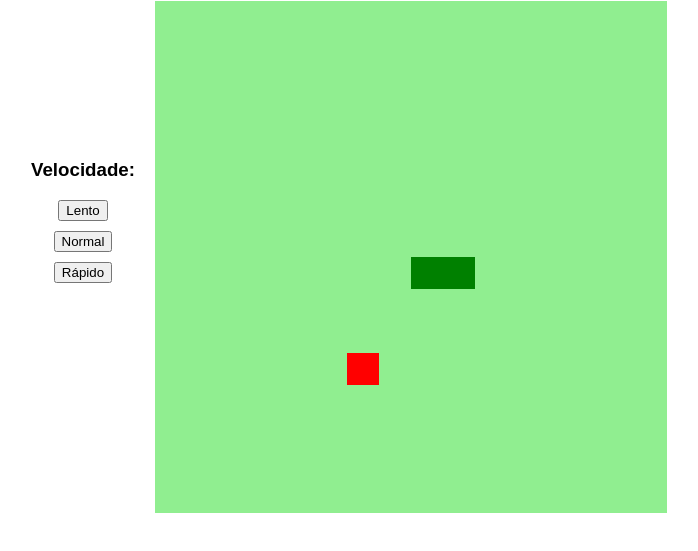
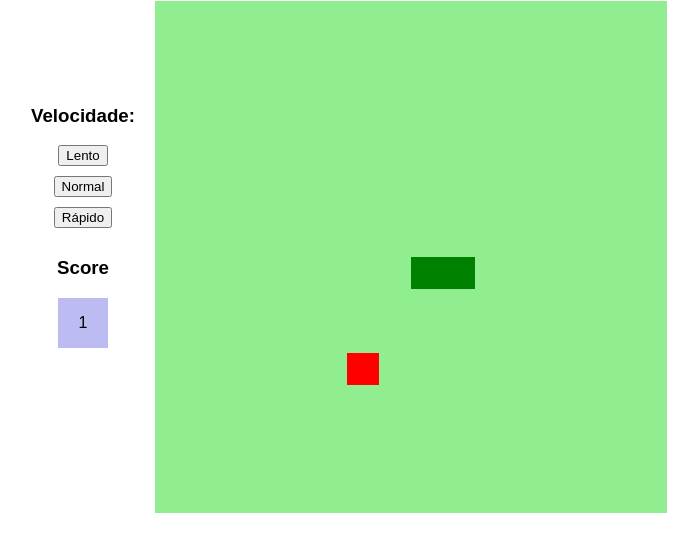
Before and after one commit to pednucci/jogo-cobrinha, a plain HTML site: page index.html in a window 1280 px wide. Shown: the part 87-638 px from the top of the page, without its empty margins (291-989 px from the left). Drawn offline with Linux system fonts and the light colour scheme.

Commit message:
sistema de pontuação adicionado

```diff
--- a/index.html
+++ b/index.html
@@ -15,6 +15,10 @@
             <button class="speedBt" id="lento" onclick="velocidade(this.id)">Lento</button>
             <button class="speedBt" id="normal" onclick="velocidade(this.id)">Normal</button>
             <button class="speedBt" id="rapido" onclick="velocidade(this.id)">Rápido</button>
+            <h3>Score</h3>
+            <div class="caixaPontuacao">
+                <p id="points">0</p>
+            </div>
         </div>
         <div class="canva">
             <h1>Jogo da Cobrinha!</h1>
--- a/script.js
+++ b/script.js
@@ -1,7 +1,9 @@
 let canvas = document.getElementById("snake");
 let context = canvas.getContext("2d");
 let box = 32;
+let counter = 1;
 let snake = [];
+let score = document.getElementById("points");
 snake[0] = {
     x: 8 * box,
     y: 8 * box
@@ -75,8 +77,10 @@ function iniciarJogo() {
         snake.pop();
     }
     else{
+        score.innerHTML = counter++;
+        console.log(counter)
         food.x = Math.floor(Math.random() * 15 + 1) * box,
-        food.y = Math.floor(Math.random() * 15 + 1) * box
+        food.y = Math.floor(Math.random() * 15 + 1) * box;
     }
 
     let newHead = {
--- a/style.css
+++ b/style.css
@@ -25,3 +25,11 @@ body{
     flex-direction: column;
     color: rgb(10, 10, 117);
 }
+.caixaPontuacao{
+    display: flex;
+    justify-content: center;
+    align-items: center;
+    width: 50px;
+    height: 50px;
+    background-color: rgba(52, 52, 214, 0.329);
+}
```
